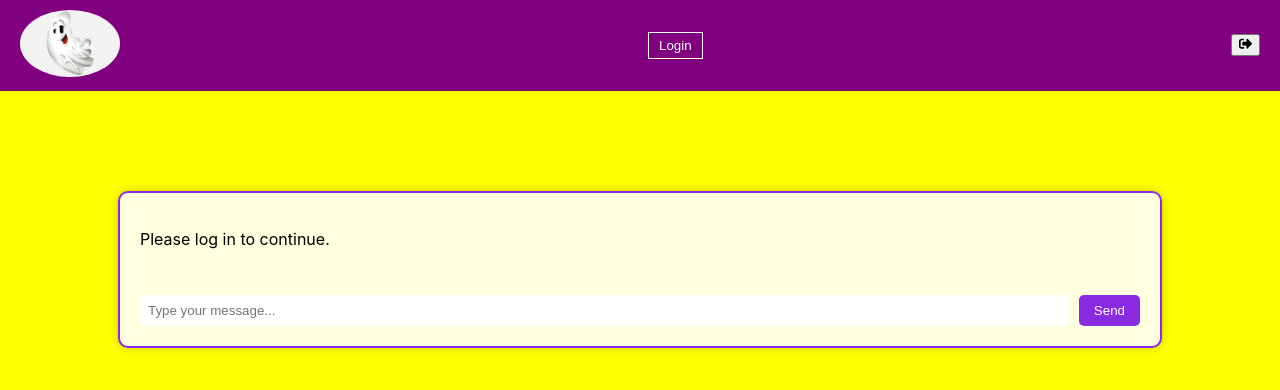
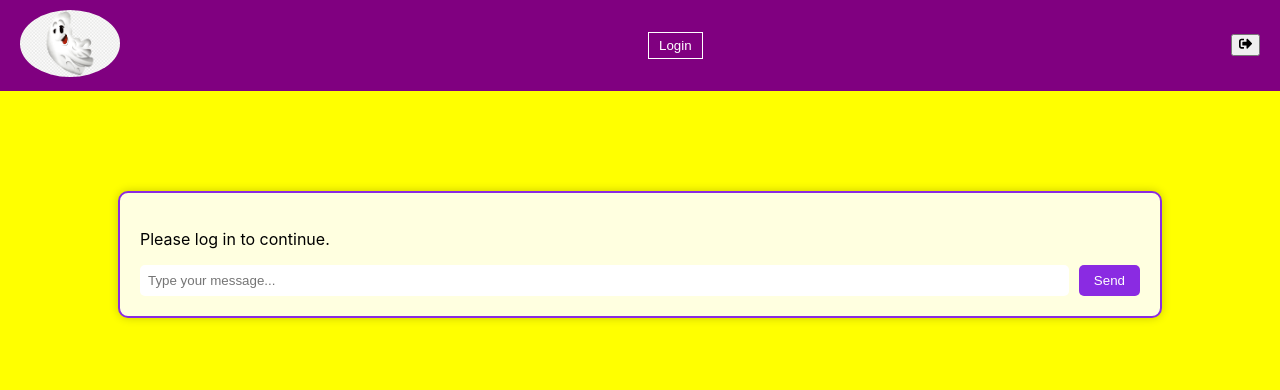
Before and after one commit to Mixchelle/chatboot, a React (Create React App) app in the folder front/: page /home in a window 1280 px wide. Shown: the top 390 px of the page. Built offline with nearby package versions, Linux system fonts and the light colour scheme.

Commit message:
fix chat

```diff
--- a/front/src/components/Home.css
+++ b/front/src/components/Home.css
@@ -13,11 +13,7 @@
 }
 
 /* Chat Messages */
-.chat-messages {
-  max-height: 1000px;
-  overflow-y: auto;
-  padding: 10px;
-}
+
 
 .chat-message {
   margin-bottom: 10px;
@@ -107,7 +103,7 @@
     left: 10px;
     right: 10px;
     display: flex;
-    flex-direction: column; /* Alinha os elementos verticalmente */
+    flex-direction: column;
   }
 
   .message-text {
@@ -118,12 +114,13 @@
     display: flex;
     align-items: center;
     justify-content: space-between;
-    margin-top: 160%;
+    height: 100%;
     width: 100%;
+    margin-top: 90%;
   }
 
   .chat-input input[type="text"] {
-    flex: 1; /* O input ocupará o espaço disponível */
+    flex: 1;
     padding: 8px;
     border: 1px solid #ccc;
     border-radius: 5px;
@@ -139,4 +136,5 @@
     cursor: pointer;
     height: 50px;
   }
+
 }
```
